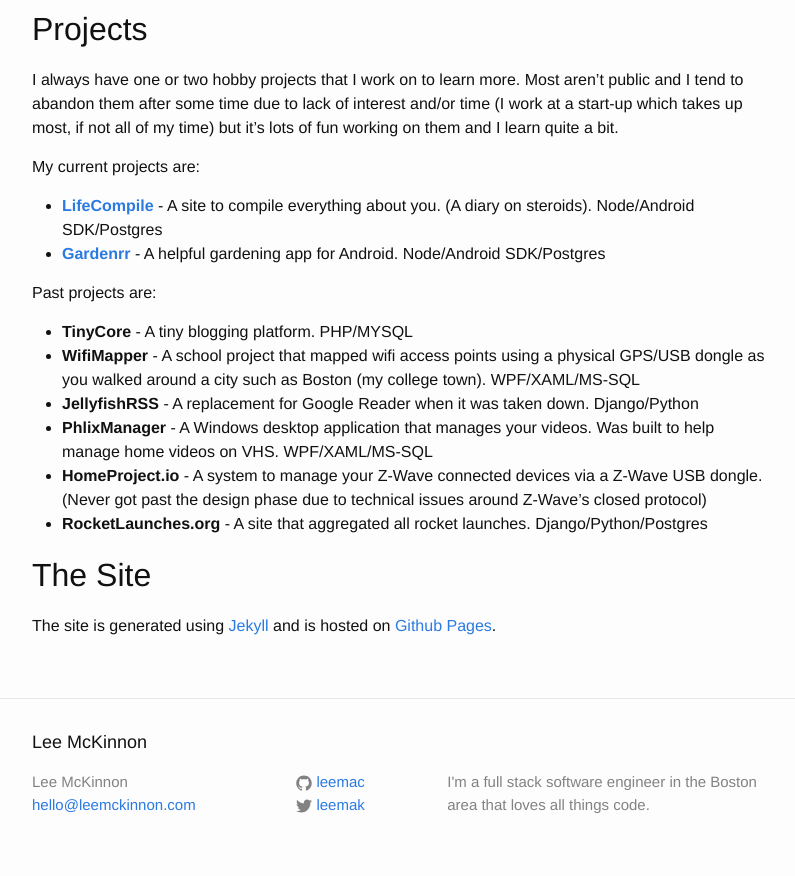
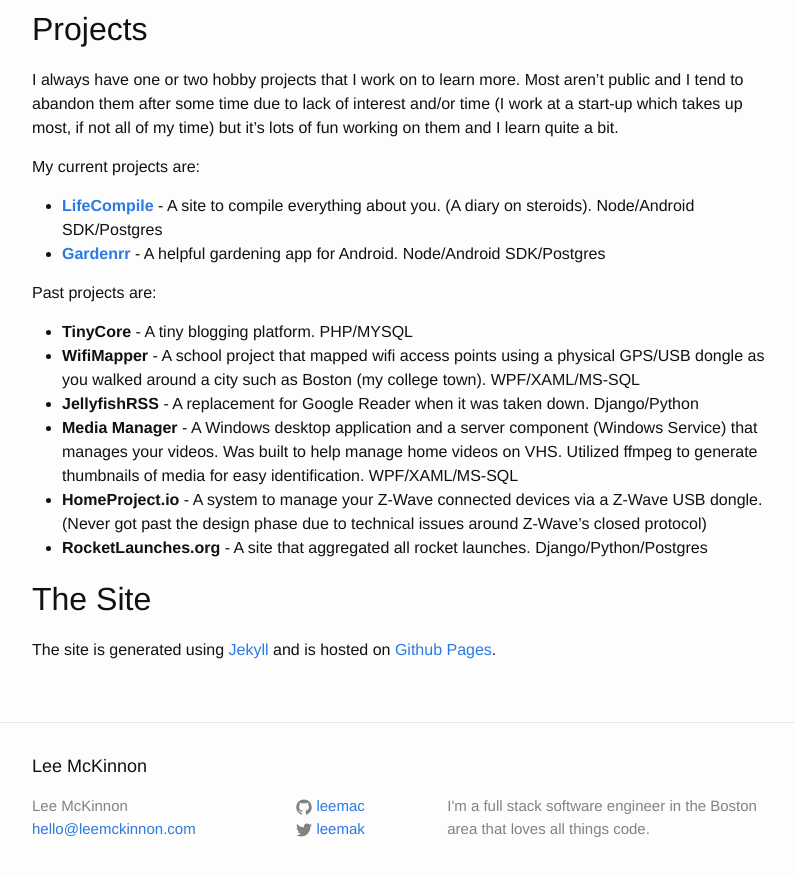
Before and after one commit to leemac/leemac.github.io, a Jekyll site: the page built from about.md, in a window 1280 px wide and 900 px high, scrolled down 608 px. Shown: the top 876 px of the window, without its empty margins (238-1033 px from the left). Built offline with Jekyll 4.4.1, drawn with Linux system fonts in a browser that asks for light colours.

Commit message:
Update about.md

```diff
--- a/about.md
+++ b/about.md
@@ -28,7 +28,7 @@
 - **TinyCore** - A tiny blogging platform. PHP/MYSQL
 - **WifiMapper** - A school project that mapped wifi access points using a physical GPS/USB dongle as you walked around a city such as Boston (my college town). WPF/XAML/MS-SQL
 - **JellyfishRSS** - A replacement for Google Reader when it was taken down. Django/Python
-- **PhlixManager** - A Windows desktop application that manages your videos. Was built to help manage home videos on VHS. WPF/XAML/MS-SQL
+- **Media Manager** - A Windows desktop application and a server component (Windows Service) that manages your videos. Was built to help manage home videos on VHS. Utilized ffmpeg to generate thumbnails of media for easy identification. WPF/XAML/MS-SQL
 - **HomeProject.io** - A system to manage your Z-Wave connected devices via a Z-Wave USB dongle. (Never got past the design phase due to technical issues around Z-Wave's closed protocol)
 - **RocketLaunches.org** - A site that aggregated all rocket launches. Django/Python/Postgres
 
```
